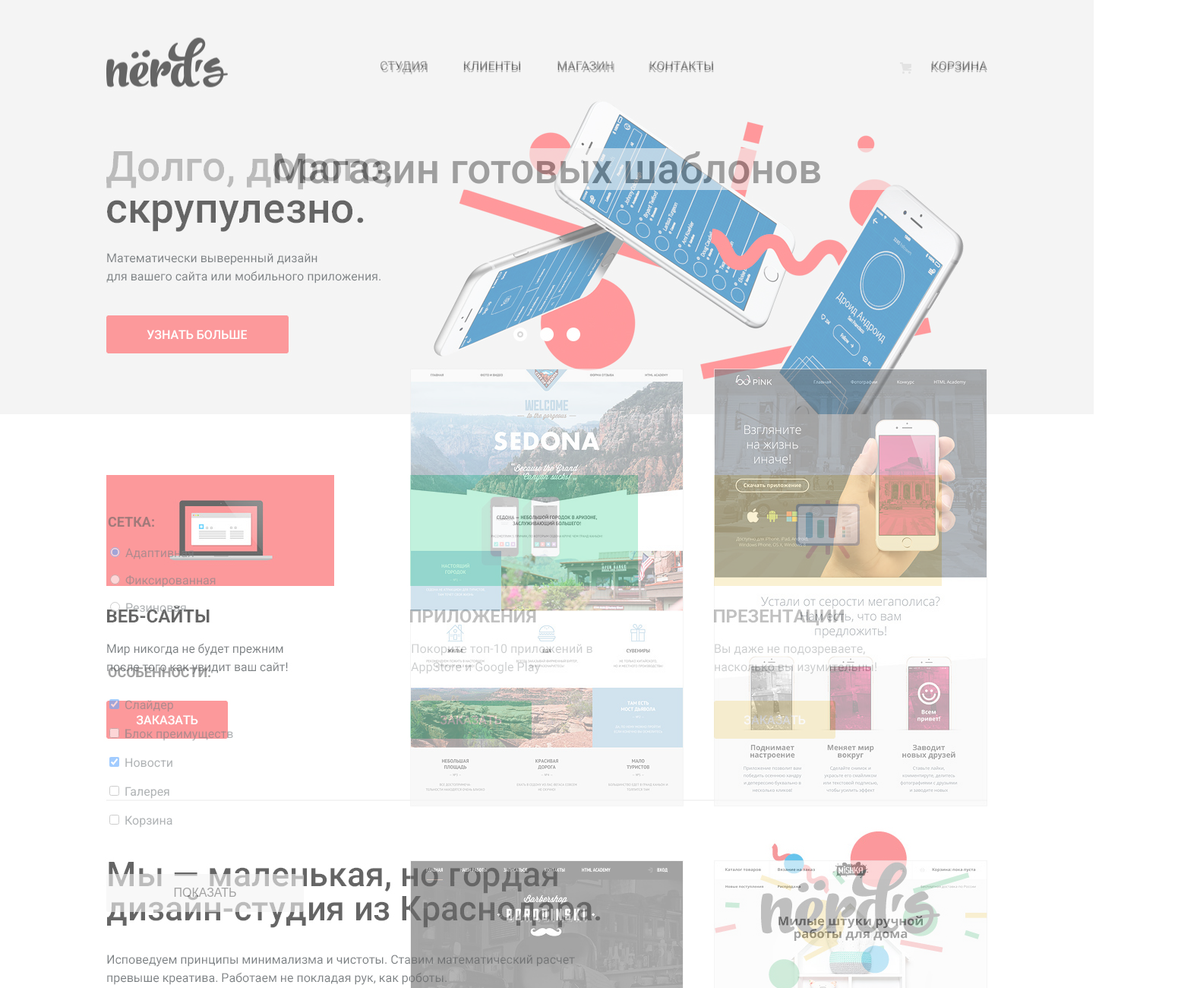
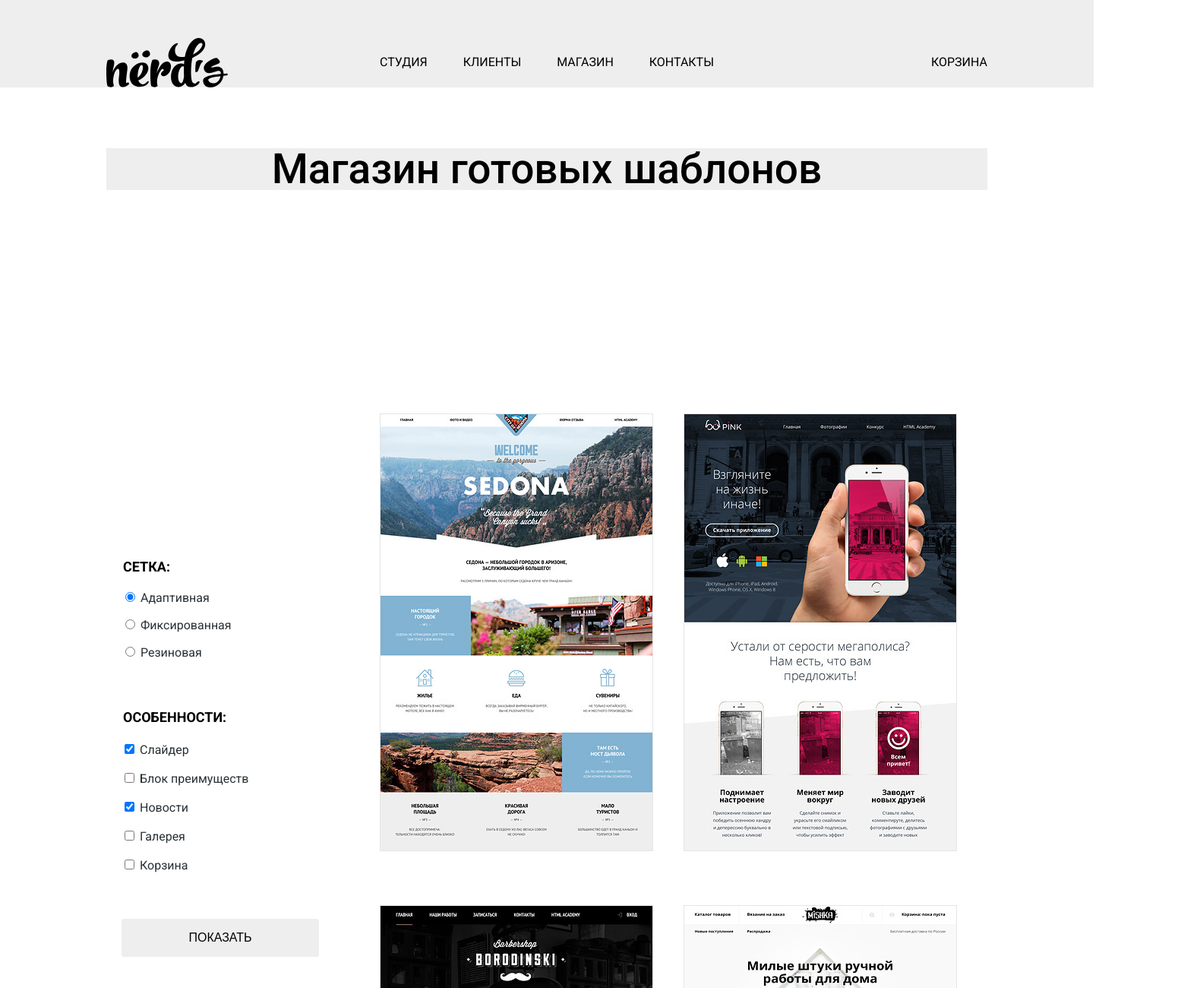
Before and after one commit to ECoolkov/1266947-nerds-27, a plain HTML site: page inner.html in a window 1280 px wide. Shown: the top 1300 px of the page at 76% size, 1580 px wide, since content can reach past the window. Drawn offline with Linux system fonts and the light colour scheme.

Commit message:
fix after code review

```diff
--- a/css/style.css
+++ b/css/style.css
@@ -12,15 +12,10 @@ body {
   background-color: white;
 
   min-width: 1440px;
-  min-height: 1925px;
+}
 
-  /*  scaffold */
-  /*  background-image: url("../img/nerds-catalog.jpg");*/
-  background-image: url("../img/nerds-index.jpg");
-  opacity: 0.6;
-  width: 1440px;
-  height: 2476px;
-  background-repeat: no-repeat;
+*, *::before, *::after {
+  box-sizing: border-box;
 }
 
 a {
@@ -32,21 +27,30 @@ img {
   height: auto;
 }
 
+.container {
+  width: 1200px;
+  padding: 0 20px;
+  margin: 0 auto;
+
+}
+
 /*Header*/
 .main-header {
   margin-bottom: 18px;
+  background-color: #eeeeee;
 }
 
 .main-nav {
   line-height: 1.88;
-  background-color: #eeeeee;
+  padding-top: 50px;
+
   color: black;
 
   display: flex;
+  align-items: center;
 }
 
-.main-header-logo,
-.main-header-logo img {
+.main-header-logo {
   width: 160px;
   height: 65px;
   margin-right: 200px;
@@ -65,20 +69,6 @@ img {
   margin: 0;
   padding: 0;
   margin-left: auto;
-}
-
-.main-nav-wrapper {
-  width: 1160px;
-  padding: 0 20px;
-  margin: 0 auto;
-  padding-top: 50px;
-
-  display: flex;
-  align-items: center;
-}
-
-.main-nav-wrapper ul {
-  margin-top: 10px;
 }
 
 .site-nav,
@@ -111,6 +101,8 @@ img {
 
 /*debug*/
 .about-us {
+  margin: 0 auto;
+  padding: 0;
   min-height: 529px;
   margin-top: 80px;
 }
@@ -121,6 +113,10 @@ img {
   margin-bottom: 80px;
 }
 
+.services {
+  width: 1100px;
+}
+
 .main-services li {
   list-style: none;
 }
@@ -128,8 +124,6 @@ img {
 .main-services {
   margin: 0 auto;
   padding: 0;
-  margin-left: 140px;
-  width: 1100px;
 
   display: flex;
   justify-content: space-between;
@@ -166,9 +160,7 @@ img {
   margin-bottom: 35px;
 }
 
-.websites-button,
-.applications-button,
-.demonstrations-button {
+.button {
   margin: 0;
   padding: 0;
   border: none;
@@ -196,16 +188,12 @@ img {
 
 /*Footer*/
 .main-footer {
+  margin: 0 auto;
+  padding: 0;
+  display: flex;
+  align-items: center;
   background-color: white;
   min-height: 217px;
-  width: 1200px;
-}
-
-.footer-wrapper {
-  margin: 0 auto;
-  padding: 0 auto;
-  width: 960px;
-  display: flex;
 }
 
 .footer-campaign {
@@ -224,26 +212,23 @@ img {
 
   margin: 0;
   padding: 0;
+  width: 260px;
   margin-right: 140px;
   margin-top: 65px;
   padding-left: 20px;
   padding-top: 25px;
   min-height: 80px;
-  width: 260px;
 
   display: flex;
   justify-content: space-between;
 }
 
 .footer-offer-container {
+  width: 560px;
   margin: 0;
   padding: 0;
-  width: 600px;
+  margin-top: 65px;
   min-height: 63px;
-  margin-top: 65px;
-  margin-bottom: 79px;
-  padding-left: 23px;
-  padding-bottom: 10px;
 
   display: flex;
   flex-direction: column;
@@ -267,43 +252,23 @@ img {
   text-align: center;
   background-color: #eeeeee;
   color: #000000;
+  /*display: inline-block;*/
 }
 
 /*debug*/
 .sorting {
-  width: 1440px;
+  width: 1160px;
   margin: 0;
   margin-top: 105px;
   padding: 0;
   min-height: 130px;
-  margin-left: 140px;
-}
-
-/*debug*/
-
-.price {
-  margin: 0;
-  padding: 0;
-  width: 260px;
-  min-height: 130px;
-  margin-left: 140px;
-}
-
-.filters-container {
-  margin: 0;
-  padding: 0;
-  min-height: 701px;
-  width: 260px;
-
-  display: flex;
-  flex-direction: column;
-
 }
 
 .filters {
   margin: 0;
   padding: 0;
-  width: 260px;
+  width: 300px;
+  display: flex;
   min-height: 512px;
 }
 
@@ -317,46 +282,60 @@ img {
 }
 
 .catalog-columns {
+  /*width: 100%;*/
   margin: 0;
+  margin-top: 59px;
   padding: 0;
-  width: 1200px;
   display: flex;
   justify-content: space-between;
 }
 
 .catalog {
-  width: 760px;
+  width: 800px;
+  margin: 0;
+  padding: 0;
 
-  margin-right: 140px;
   /* Временно для сетки */
   min-height: 1917px;
 }
 
 .catalog-list {
+  padding: 0;
+  margin: 0;
+
   display: flex;
   flex-wrap: wrap;
 
-  width: 800px;
-  padding: 0;
-  margin: 0;
-  margin-left: 240px;
   min-height: 1875px;
 
   list-style: none;
-}
-
-.catalog-list img {
-  /* Временно для сетки */
-  /*margin-top: 100px;*/
 }
 
 .catalog-item {
   width: 360px;
   margin-bottom: 30px;
   margin-right: 40px;
+
   /* Временно для сетки */
   min-height: 617px;
 }
+
+.filters {
+  margin: 0;
+  padding: 0 20px;
+  width: 300px;
+  min-height: 703px;
+  display: flex;
+  flex-direction: column;
+}
+
+.price {
+  width: 260px;
+  height: 130px;
+  margin: 0;
+  padding: 0;
+}
+
 
 .filters-form fieldset {
   border: none;
@@ -386,12 +365,12 @@ img {
   margin-top: 57px;
 }
 
-
 .filters-form {
+  width: 260px;
   margin: 0;
   padding: 0;
-  width: 260px;
-  margin-left: 140px;
+  display: flex;
+  flex-direction: column;
 }
 
 .filters-form legend {
@@ -431,12 +410,12 @@ label {
 }
 
 .pagination {
-  width: 442px;
-  height: 50px;
-  margin-top: 40px;
-  display: inline-block;
+  width: 440px;
+  min-height: 50px;
+  margin: 0;
 }
 
-.catalog-map {
+.catalog-map,
+.main-page-map {
   margin-top: 50px;
 }
--- a/inner.html
+++ b/inner.html
@@ -8,9 +8,9 @@
 </head>
 <body class="inner-page">
 <header class="main-header">
-  <nav class="main-nav">
-    <div class="main-nav-wrapper">
-      <a class="main-header-logo" href="index.html"><img src="img/logo.svg" width="160" height="65" alt="Логотип нёрдс"></a>
+  <nav class="main-nav container">
+    <a class="main-header-logo" href="index.html"><img src="img/logo.svg" width="160" height="65"
+                                                       alt="Логотип нёрдс"></a>
     <ul class="site-nav">
       <li class="site-nav-item"><a href="#">студия</a></li>
       <li class="site-nav-item"><a href="#">клиенты</a></li>
@@ -20,18 +20,18 @@
     <ul class="header-cart">
       <li class="header-cart-link"><a class="cart-link" href="#">корзина</a></li>
     </ul>
-    </div>
   </nav>
 </header>
-<main>
+<main class="container">
   <h1 class="page-title">Магазин готовых шаблонов</h1>
   <!-- debug -->
   <section class="sorting"></section>
   <!-- debug -->
   <div class="catalog-columns">
-    <div class="filters-container">
-      <section class="price"></section>
+
     <section class="filters">
+      <form class="price" action="https://echo.htmlacademy.ru" method="post">
+      </form>
       <form class="filters-form" action="https://echo.htmlacademy.ru" method="post">
         <fieldset class="filters-fieldset">
           <legend>сетка:</legend>
@@ -78,7 +78,6 @@
         <button class="filters-button" type="submit">показать</button>
       </form>
     </section>
-    </div>
 
     <section class="catalog">
       <!--      <h2 class="visually-hidden">список макетов</h2>-->
@@ -102,17 +101,16 @@
           <a href="#"><img src="img/kvast.jpg" width="360" height="576" alt="макет кваст"></a>
         </li>
       </ul>
+      <section class="pagination"></section>
     </section>
   </div>
-  <section class="pagination"></section>
   <section class="catalog-map">
     <!--    <h2 class="visually-hidden">Как до нас добраться</h2>-->
     <a href="#"><img src="img/map.jpg" width="1440" height="416"
                      alt="Офис компании Нёрдс по адресу ул. Большая Конюшенная19/8, Санкт-Петербург"></a>
   </section>
 </main>
-<footer class="main-footer">
-  <div class="footer-wrapper">
+<footer class="main-footer container">
   <ul class="footer-social">
     <li class="social-button">
       <a class="social-button-vk" href="#"><span class='visually-hidden'>Вконтакте</span></a>
@@ -127,7 +125,6 @@
   <div class="footer-offer-container">
     <b class="footer-campaign">Давайте дружить, это выгодно!</b>
     <p class="footer-offer">Скидка 10% для друзей из социальных сетей</p>
-    </div>
   </div>
 </footer>
 <section class="feedback-popup">
```
Also changed, not shown: index.html (+6 -13 lines). Lines whose indentation alone changed are shown as unchanged.
